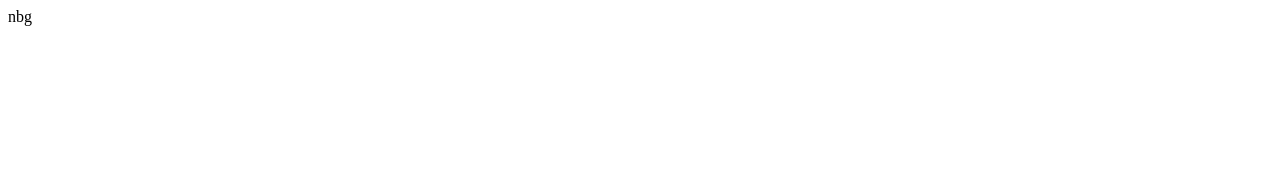
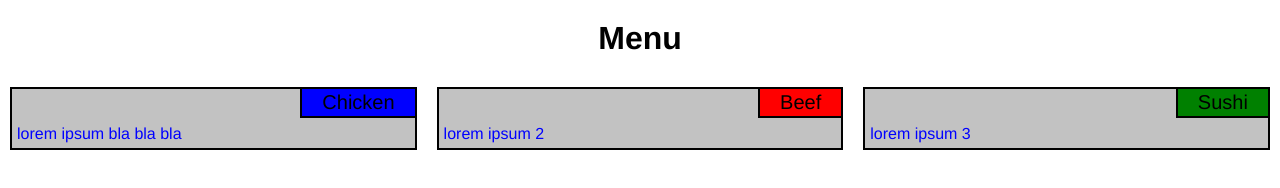
Before and after one commit to joana3soares/courseramod2, a plain HTML site: page index.html in a window 1280 px wide. Drawn offline with Linux system fonts and the light colour scheme.

Commit message:
Add files via upload

```diff
--- a/index.html
+++ b/index.html
@@ -1 +1,53 @@
-nbg
+<!DOCTYPE html>
+<html>
+<head>
+	<link rel="stylesheet" href="mod2.css">
+<meta charset="utf-8">
+<meta name="viewport" content="width=device-width, initial-scale=1">
+<title>Module 2 Assignment</title>
+<style>
+
+/* Simple Responsive Framework. */
+
+</p>
+</style>
+</head>
+<body>
+<h1>Menu</h1>
+
+<div class="row">
+<div class="col-lg-4 col-md-6 col-sm-12">
+<section>
+
+	<div id="dish-title-1"> Chicken </div>
+
+<p>lorem ipsum bla bla bla </p>
+
+</section>
+</div>
+
+<div class="col-lg-4 col-md-6 col-sm-12">
+<section>
+
+	<div id="dish-title-2"> Beef </div>
+
+<p>lorem ipsum 2</p>
+
+</section>
+
+</div>
+
+<div class="col-lg-4 col-md-12 col-sm-12">
+
+<section>
+
+	<div id="dish-title-3"> Sushi </div>
+
+<p>lorem ipsum 3</p>
+
+</section>
+</div>
+</div>
+
+</body>
+</html>
--- a/mod2.css
+++ b/mod2.css
@@ -1 +1,123 @@
-nvf
+
+/********** Base styles **********/
+* {
+  box-sizing: border-box;
+  margin:0;
+  padding: 0;
+  /*content: border-box;*/
+
+}
+
+body{
+font-family: Helvetica;
+
+}
+
+h1 {
+  margin: 20px;
+  text-align: center;
+  font-size: 1,75em;
+}
+
+
+p {
+  font-size: 1em;
+  padding: 5px;
+  clear:both;
+  color: blue;
+  }
+
+ section{
+ 	position: relative;
+ 	border: 2px solid black;
+ 	margin: 10px;
+ 	background-color: #9999;
+
+ }
+.row {
+  width: 100%;
+}
+
+
+/********** Large devices only **********/
+@media (min-width: 992px) {
+  .col-lg-1, .col-lg-2, .col-lg-3, .col-lg-4, .col-lg-5, .col-lg-6, .col-lg-7, .col-lg-8, .col-lg-9, .col-lg-10, .col-lg-11, .col-lg-12{
+    float: left;
+
+  }
+  .col-lg-4 {
+    width: 33.33%;
+  }
+  .col-lg-6 {
+    width: 50%;
+  }
+  .col-lg-12 {
+    width: 100%;
+  }
+}
+
+/********** Medium devices only **********/
+@media (min-width: 768px) and (max-width: 991px) {
+  .col-md-1, .col-md-2, .col-md-3, .col-md-4, .col-md-5, .col-md-6, .col-md-7, .col-md-8, .col-md-9, .col-md-10, .col-md-11, .col-md-12{
+
+    float: left;
+
+  }
+  .col-md-6 {
+  	width: 50%;
+  }
+  .col-md-6 {
+  	width: 50%;
+  }
+  .col-md-12 {
+  	width: 100%;
+  }
+}
+
+
+/********** small devices only **********/
+@media (max-width: 767px) {
+  .col-sm-1, .col-sm-2, .col-sm-3, .col-sm-4, .col-sm-5, .col-sm-6, .col-sm-7, .col-sm-8, .col-sm-9, .col-sm-10, .col-sm-11, .col-sm-12{
+    float: left;
+
+  }
+  .col-sm-12 {
+    width: 100%;
+  }
+
+}
+
+#dish-title-1{
+	float: right;
+	background-color: blue;
+	border: 2px solid black;
+	padding: 2px 20px;
+	position: relative;
+	top: -2px;
+	right: -2px;
+	font-size: 1.25em;
+}
+
+#dish-title-2{
+	float: right;
+	background-color: red;
+	border: 2px solid black;
+	padding: 2px 20px;
+	position: relative;
+	top: -2px;
+	right: -2px;
+	font-size: 1.25em;
+}
+
+#dish-title-3{
+	float: right;
+	background-color: green;
+	border: 2px solid black;
+	padding: 2px 20px;
+	position: relative;
+	top: -2px;
+	right: -2px;
+	font-size: 1.25em;
+}
+
+</style>
```
